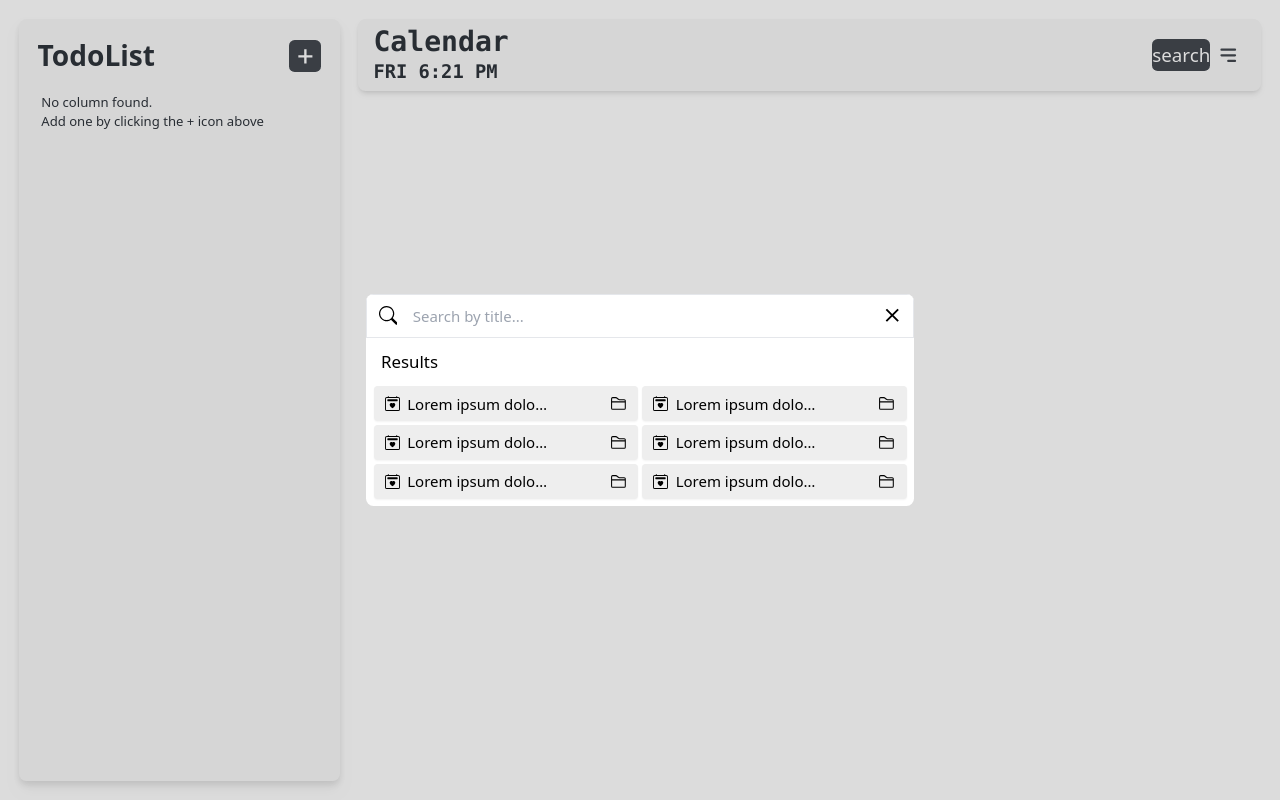
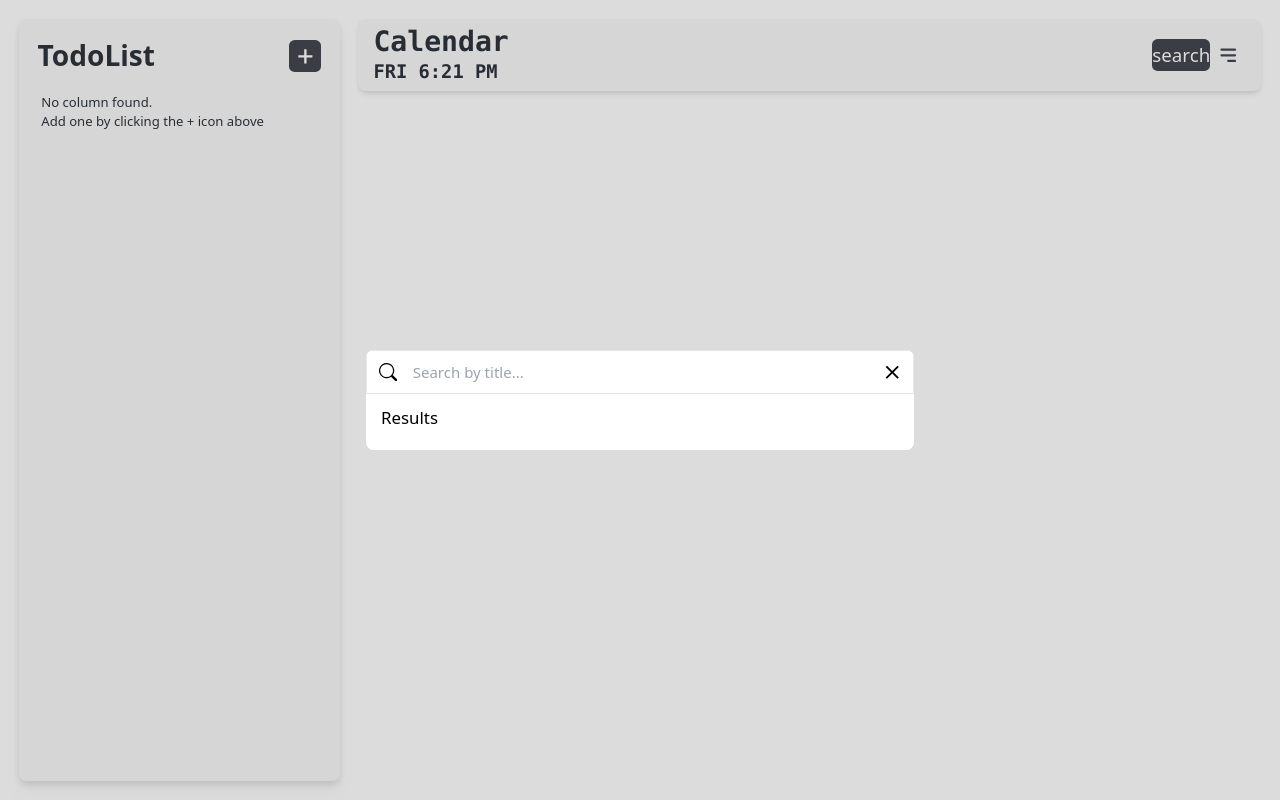
Before and after one commit to Boreumdal/unfinshed-proj-todo, a React (Vite) app in the folder frontend/: page /local in a window 1280 px wide. Both pictures are taken after a click on the button "search". Built offline with nearby package versions, Linux system fonts and the light colour scheme.

Commit message:
search functionality done

```diff
--- a/frontend/src/pages/Local/Search.jsx
+++ b/frontend/src/pages/Local/Search.jsx
@@ -1,28 +1,28 @@
-import React, { useEffect } from 'react'
+import React, { useEffect, useState } from 'react'
 import { BsSearch, BsFolder2, BsCalendar2Heart } from 'react-icons/bs'
 import { MdClose } from 'react-icons/md'
+import { useTodos } from '../../data/context/TodosContext'
 
 const Search = ({ setSearchToggle }) => {
+	const { tasks } = useTodos()
+	const [searchTitle, setSearchTitle] = useState('')
+	const [result, setResult] = useState([])
+
 	useEffect(() => {
-		let a = 0
-		const aaa = setInterval(() => {
-			a++
-			console.log('Executed = '+ a)
-			clearer()
-		}, 1000)
-		function clearer(){
-			if (a === 3){
-				clearInterval(aaa)
+		if (searchTitle){
+			let filtered = tasks.tasks.filter(task => task.title.toLowerCase().includes(searchTitle.toLowerCase()))
+
+			setResult(filtered)
 
 		}
-		}
-	}, [])
+	}, [searchTitle])
+
 	return (
 		<div className='absolute grid place-items-center inset-0 bg-[#3d3d3d2e]'>
 			<div className='w-[548px] bg-white rounded-lg overflow-hidden'>
 				<div className='h-[44px] w-full flex items-center border gap-1'>
 					<span className='text-xl h-full aspect-square grid place-items-center'><BsSearch /></span>
-					<input type="text" className='bg-transparent w-full h-full outline-none border-none font-medium' placeholder='Search by title...' />
+					<input type="text" className='bg-transparent w-full h-full outline-none border-none font-medium' value={searchTitle} onChange={e => setSearchTitle(e.target.value)} placeholder='Search by title...' />
 					<span className='text-2xl h-full aspect-square grid place-items-center'><MdClose /></span>
 				</div>
 				<div className='flex flex-col'>
@@ -30,60 +30,20 @@ const Search = ({ setSearchToggle }) => {
 						<h1 className='text-lg font-medium'>Results</h1>
 					</div>
 					<div className='grid grid-cols-2 gap-1 px-2 pb-2'>
+
+						{
+							result?.map(task => (
 								<div className={' bg-[#EEEEEE] hover:brightness-105 cursor-pointer hover:shadow-none duration-200 font-medium w-full h-[35px] flex items-center justify-between px-3 rounded shadow-sm'}>
 									<div className='flex items-center gap-2'>
 										{
 											<span><BsCalendar2Heart /></span>
 										}
-								<h1 className='font-medium truncate max-w-[140px]'>Lorem ipsum dolor sit amet.</h1>
+										<h1 className='font-medium truncate max-w-[140px]'>{task.title}</h1>
 									</div>
 									<span className='text-lg'><BsFolder2 /></span>
 								</div>
-						<div className={' bg-[#EEEEEE] hover:brightness-105 cursor-pointer hover:shadow-none duration-200 font-medium w-full h-[35px] flex items-center justify-between px-3 rounded shadow-sm'}>
-							<div className='flex items-center gap-2'>
-								{
-									<span><BsCalendar2Heart /></span>
+							))
 						}
-								<h1 className='font-medium truncate max-w-[140px]'>Lorem ipsum dolor sit amet.</h1>
-							</div>
-							<span className='text-lg'><BsFolder2 /></span>
-						</div>
-						<div className={' bg-[#EEEEEE] hover:brightness-105 cursor-pointer hover:shadow-none duration-200 font-medium w-full h-[35px] flex items-center justify-between px-3 rounded shadow-sm'}>
-							<div className='flex items-center gap-2'>
-								{
-									<span><BsCalendar2Heart /></span>
-								}
-								<h1 className='font-medium truncate max-w-[140px]'>Lorem ipsum dolor sit amet.</h1>
-							</div>
-							<span className='text-lg'><BsFolder2 /></span>
-						</div>
-						<div className={' bg-[#EEEEEE] hover:brightness-105 cursor-pointer hover:shadow-none duration-200 font-medium w-full h-[35px] flex items-center justify-between px-3 rounded shadow-sm'}>
-							<div className='flex items-center gap-2'>
-								{
-									<span><BsCalendar2Heart /></span>
-								}
-								<h1 className='font-medium truncate max-w-[140px]'>Lorem ipsum dolor sit amet.</h1>
-							</div>
-							<span className='text-lg'><BsFolder2 /></span>
-						</div>
-						<div className={' bg-[#EEEEEE] hover:brightness-105 cursor-pointer hover:shadow-none duration-200 font-medium w-full h-[35px] flex items-center justify-between px-3 rounded shadow-sm'}>
-							<div className='flex items-center gap-2'>
-								{
-									<span><BsCalendar2Heart /></span>
-								}
-								<h1 className='font-medium truncate max-w-[140px]'>Lorem ipsum dolor sit amet.</h1>
-							</div>
-							<span className='text-lg'><BsFolder2 /></span>
-						</div>
-						<div className={' bg-[#EEEEEE] hover:brightness-105 cursor-pointer hover:shadow-none duration-200 font-medium w-full h-[35px] flex items-center justify-between px-3 rounded shadow-sm'}>
-							<div className='flex items-center gap-2'>
-								{
-									<span><BsCalendar2Heart /></span>
-								}
-								<h1 className='font-medium truncate max-w-[140px]'>Lorem ipsum dolor sit amet.</h1>
-							</div>
-							<span className='text-lg'><BsFolder2 /></span>
-						</div>
 					</div>
 
 				</div>
```
Lines whose indentation alone changed are shown as unchanged.
